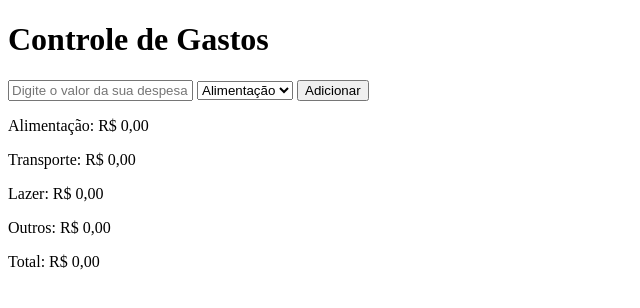
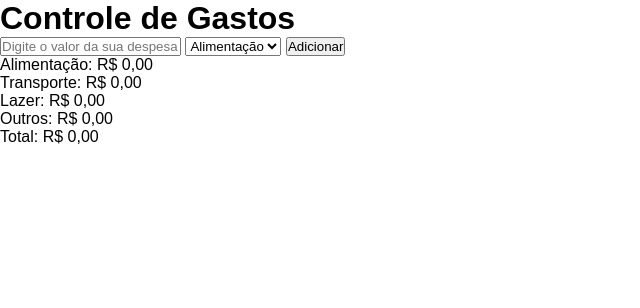
Before and after one commit to GabrielZucchi/EBAC---Tabela-de-Gastos, a plain HTML site: page index.html in a window 1280 px wide. Shown: the whole page, without its empty margins (0-640 px from the left). Drawn offline with Linux system fonts and the light colour scheme.

Commit message:
falta_fazer_css

```diff
--- a/index.html
+++ b/index.html
@@ -8,6 +8,7 @@
 </head>
 <body>
     <main>
+        <div class="wholething1">
         <h1>Controle de Gastos</h1>
             <form>
             <input type="text" placeholder="Digite o valor da sua despesa (ex.: 5,00)" id="valor" />
@@ -19,11 +20,12 @@
             </select>
             <button type="submit">Adicionar</button>
             </form>
-            <p id="alimentacao">Alimentação: R$ 0,00</p>
-            <p id="transporte">Transporte: R$ 0,00</p>
-            <p id="lazer">Lazer: R$ 0,00</p>
-            <p id="outros">Outros: R$ 0,00</p>
-            <p id="total">Total: R$ 0,00</p>
+            <p class="pe" id="alimentacao">Alimentação: R$ 0,00</p>
+            <p class="pe" id="transporte">Transporte: R$ 0,00</p>
+            <p class="pe" id="lazer">Lazer: R$ 0,00</p>
+            <p class="pe" id="outros">Outros: R$ 0,00</p>
+            <p class="pe" id="total">Total: R$ 0,00</p>
+            </div>
     </main>
 
     <script type="module" src="app.js"></script>
--- a/style.css
+++ b/style.css
@@ -0,0 +1,6 @@
+*{
+    box-sizing: border-box;
+    margin: 0;
+    padding: 0;
+    font-family: sans-serif;
+}
```
